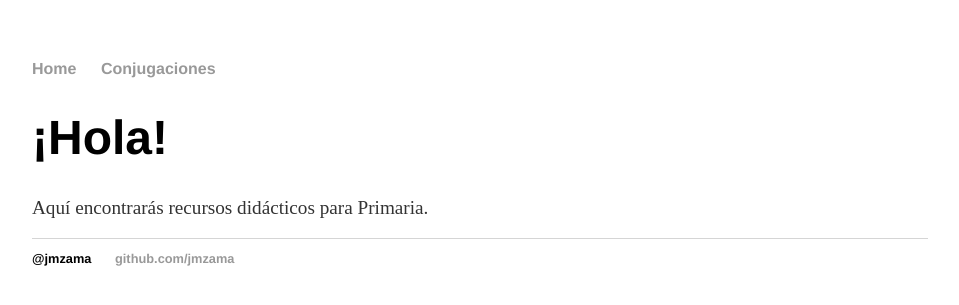
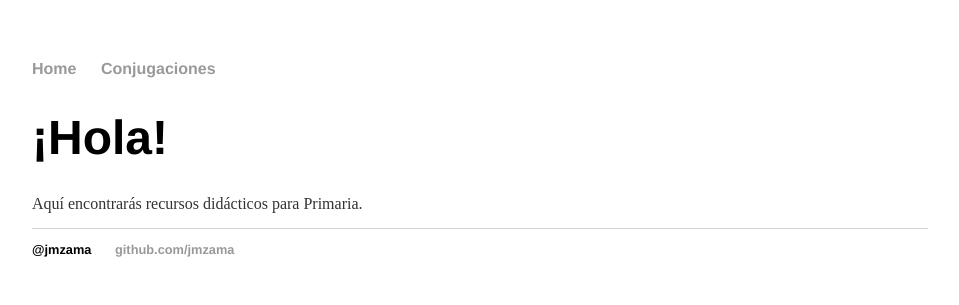
Before and after one commit to jmzama/jmzama.github.io, a Jekyll site: the page built from index.html, in a window 1280 px wide. Shown: the top 305 px of the page, without its empty margins (160-1119 px from the left). Built offline with Jekyll 4.4.1, drawn with Linux system fonts in a browser that asks for light colours.

Commit message:
Update main.css

```diff
--- a/css/main.css
+++ b/css/main.css
@@ -28,8 +28,8 @@ h2 {
     font-family:'Helvetica', 'Arial', 'Sans-Serif';
 }
 p {
-    font-size: 1.2em;
-    line-height: 1.1em;
+    font-size: 1em;
+    line-height: 0.9em;
     color: #333;
 }
 footer {
```
